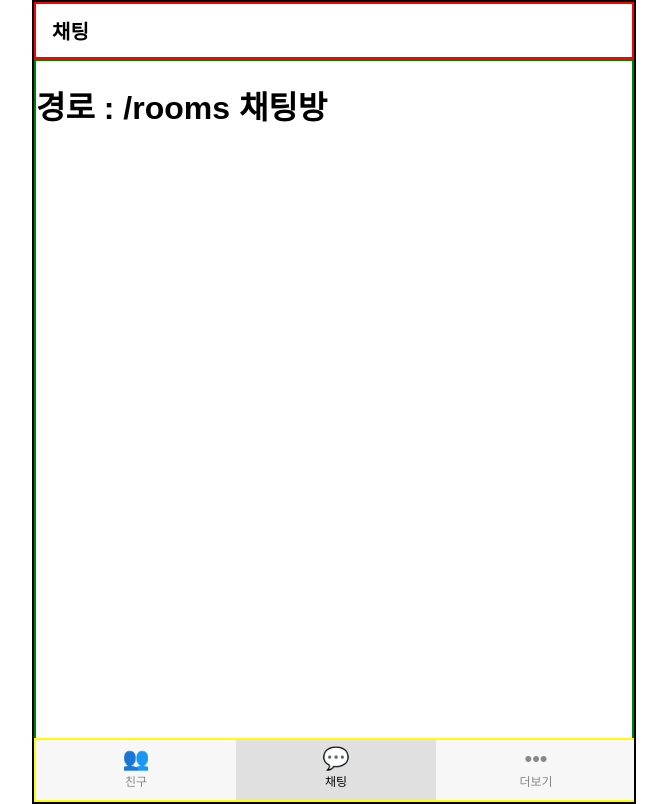
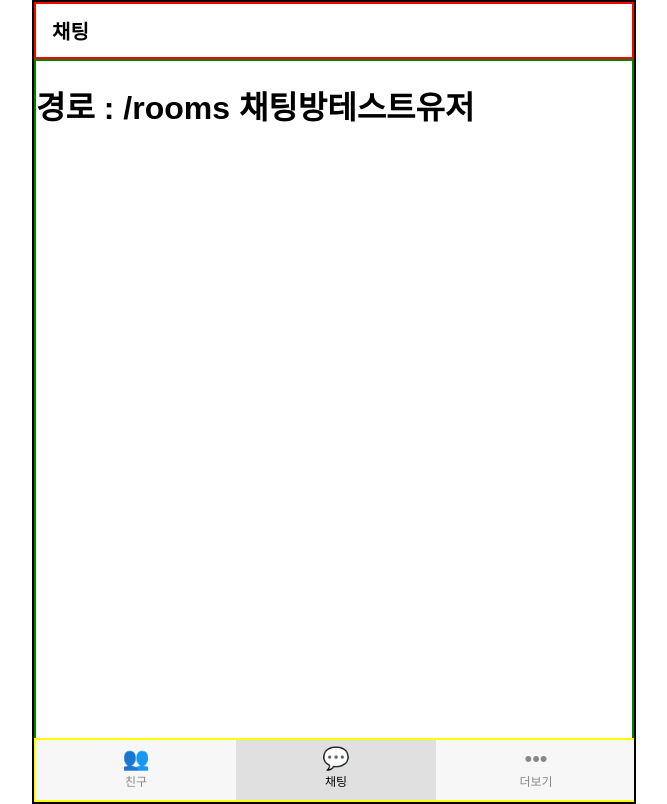
Before and after one commit to mystelee0/chat_typescript, a React (Vite) app: page /rooms in a window 1280 px wide. Shown: the whole page, without its empty margins (306-973 px from the left). Built offline with nearby package versions, Linux system fonts and the light colour scheme.

Commit message:
리덕스 툴킷 생성

```diff
--- a/src/App.tsx
+++ b/src/App.tsx
@@ -2,12 +2,17 @@ import reactLogo from './assets/react.svg'
 import viteLogo from '/vite.svg'
 import './App.css'
 import AppRoutes from './routes'
+import { Provider } from 'react-redux'
+import { store } from './store/store'
 
 function App() {
 
   return (
     <>
-      <AppRoutes/>
+      <Provider store={store}>
+        <AppRoutes />
+      </Provider>
+
     </>
   )
 }
--- a/src/pages/Rooms.tsx
+++ b/src/pages/Rooms.tsx
@@ -1,7 +1,10 @@
+import { useAppSelector } from "../store/hooks"
+import { selectUser } from "../store/userSlice"
 
 export default function Rooms(){
 
+    const user = useAppSelector(selectUser);
     return (
-    <h1>경로 : /rooms 채팅방</h1>
+    <h1>경로 : /rooms 채팅방{user.name}</h1>
     )
 }
--- a/src/store/store.ts
+++ b/src/store/store.ts
@@ -1,7 +1,9 @@
 import { configureStore } from '@reduxjs/toolkit'
+import userReducer from './userSlice'
 
 export const store = configureStore({
   reducer: {
+    user:userReducer
   },
 })
 
--- a/src/store/userSlice.ts
+++ b/src/store/userSlice.ts
@@ -4,15 +4,15 @@ import type { RootState } from './store'
 
 // Define a type for the slice state
 interface UserState {
-  userId:number | null,
-  userName:string | null,
+  id:string | null,
+  name:string | null,
   profile:string | null
 }
 
 // Define the initial state using that type
 const initialState: UserState = {
-  userId:null,
-  userName:null,
+  id:"test_user",
+  name:"테스트유저",
   profile:null
 }
 
```
